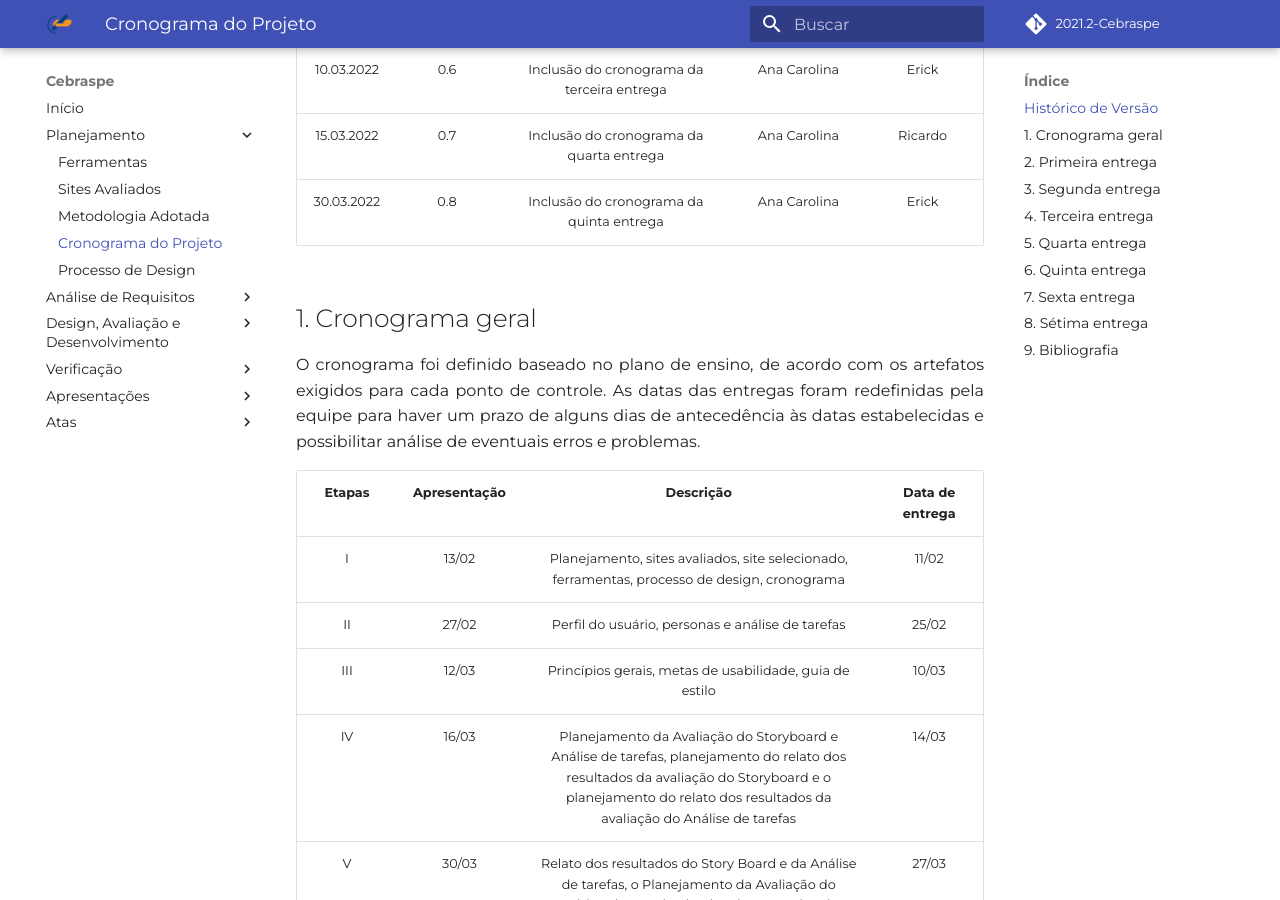
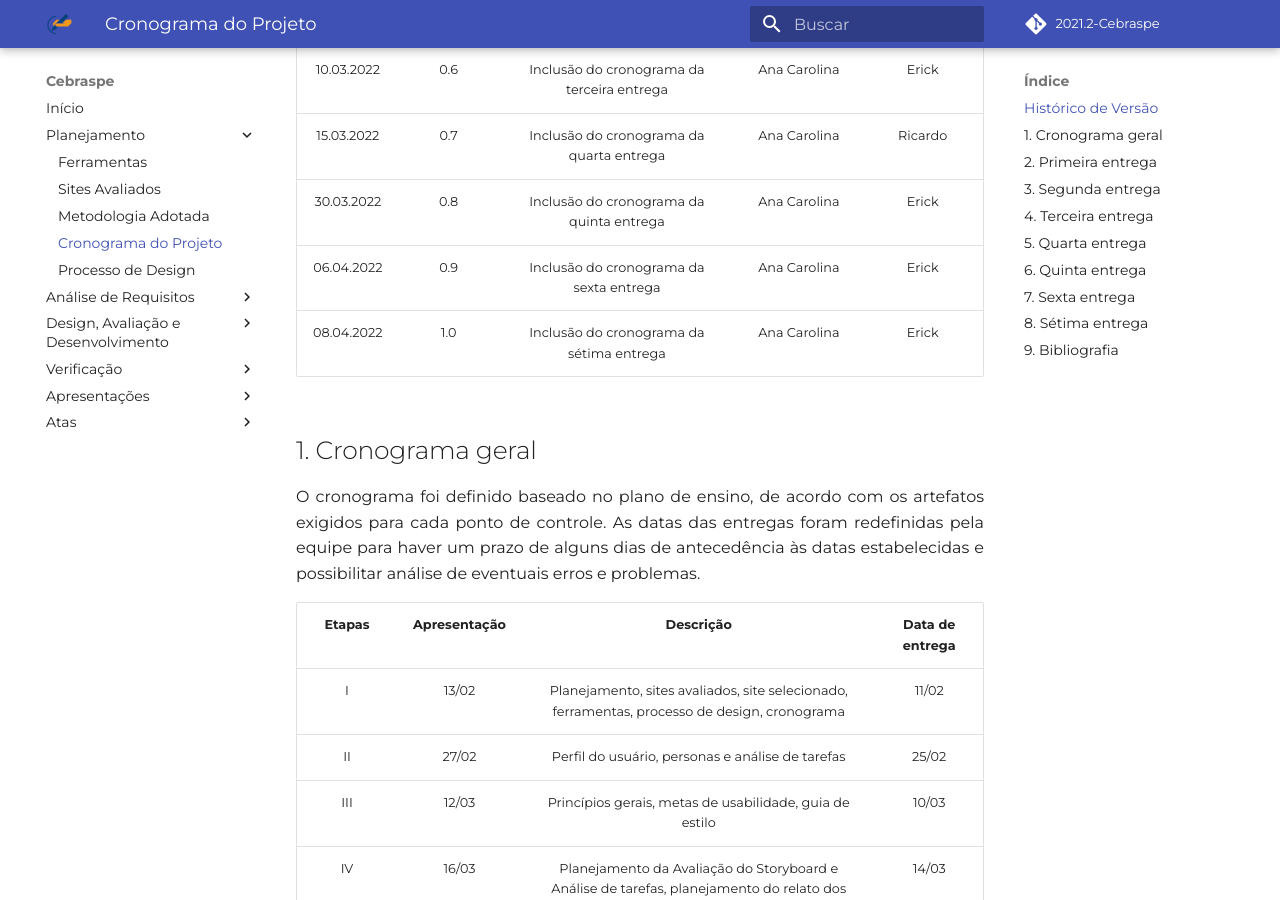
Before and after one commit to Interacao-Humano-Computador/2021.2-Cebraspe, an MkDocs documentation site: the page built from docs/Planejamento/Cronograma/Cronograma.md, in a window 1280 px wide and 900 px high, scrolled down 595 px. Built offline with MkDocs 1.6.1 and Material for MkDocs 9.7.7, drawn with Linux system fonts in a browser that asks for light colours; some web fonts are replaced; comment, search, counter and statistics services are not loaded.

Commit message:
#43 - Arrumando o histórico

```diff
--- a/docs/Planejamento/Cronograma/Cronograma.md
+++ b/docs/Planejamento/Cronograma/Cronograma.md
@@ -12,6 +12,8 @@
 | 10.03.2022 |  0.6   | Inclusão do cronograma da terceira entrega  | Ana Carolina |  Erick |
 | 15.03.2022 |  0.7   | Inclusão do cronograma da quarta entrega | Ana Carolina |  Ricardo |
 | 30.03.2022 |  0.8   | Inclusão do cronograma da quinta entrega  | Ana Carolina  |  Erick  |
+| 06.04.2022 |  0.9   | Inclusão do cronograma da sexta entrega  | Ana Carolina  |  Erick  |
+| 08.04.2022 |  1.0   | Inclusão do cronograma da sétima entrega  | Ana Carolina  |  Erick  |
 
 ## 1. Cronograma geral
 
```
